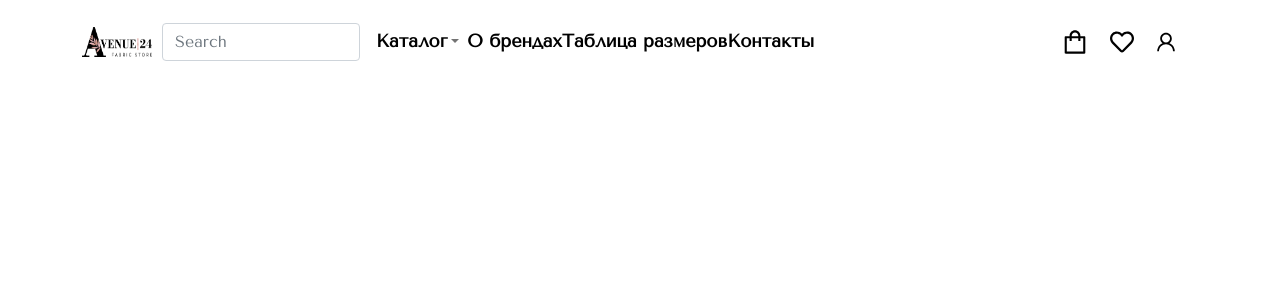
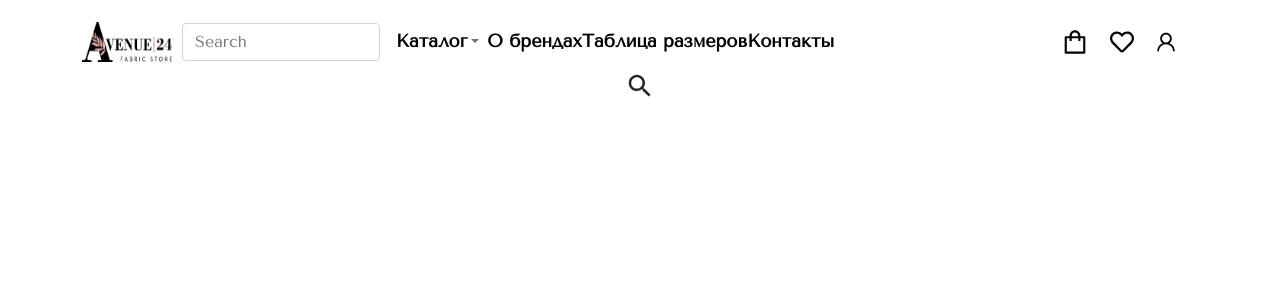
Before and after one commit to BKanybek/react-project-shop, a React (Create React App) app: page /2 in a window 1280 px wide. Shown: the top 300 px of the page. Built offline with nearby package versions, Linux system fonts and the light colour scheme; no server answers.

Commit message:
поиск, адаптация

```diff
--- a/src/Componets/Admin/ListProduct.jsx
+++ b/src/Componets/Admin/ListProduct.jsx
@@ -20,11 +20,11 @@ const ListProduct = () => {
     return (
         <div>
             <Box  sx={{ maxWidth: '1300px', flexGrow: 1, margin: 'auto'}}>
-                <Grid container spacing={{xs: 1, sm: 2, md: 10, lg: 4, }} columns={{xs: 2, sm: 2, md: 10, lg: 12}}>
+                <Grid container spacing={{xs: 2, sm: 4, md: 10, lg: 4, }} columns={{xs: 4, sm: 8, md: 12}}>
                     {
                         products ? (
                             products.map((item, index) => (
-                                    <Grid  item xs={1} sm={1} md={3} lg={3}  key={index}>
+                                    <Grid  item xs={2} sm={4} md={4} key={index}>
                                         <ProductCard item={item} key={index}/>
                                     </Grid>
                             ))
--- a/src/Componets/InfoPage/InfoPage.css
+++ b/src/Componets/InfoPage/InfoPage.css
@@ -1,3 +1,5 @@
+
+
 .img{
     width: 100%;
     height: 100%;
@@ -7,7 +9,6 @@
     margin: 3px;
     height: 40vh;
     position: relative;
-    background-color: red;
 }
 
 .info{
@@ -30,9 +31,11 @@
 
 .button{
     border: none;
-    padding: 10px;
-    background-color: white;
-    color: gray;
+    padding: 4px 16px;
+    /* background-color: white; */
+    border: 1px solid #fff;
+    color: #fff;
     cursor: pointer;
     font-weight: 700;
+    text-decoration: none;
 }
--- a/src/Componets/InfoPage/InfoPageItem.jsx
+++ b/src/Componets/InfoPage/InfoPageItem.jsx
@@ -5,10 +5,10 @@ const InfoPageItem = ({item}) => {
     console.log(item.img)
     return (
         <div className='container-wrapper'>
-            <img className='img' src={item.img} alt='test'/>
+                <img className='img' src={item.img} alt='test'/>
             <div className='info'>
                 <h1 className='title'>{item.title}</h1>
-                <button className='button'>Подробнее</button>
+                <a href='/' className='button'> Подробнее</a>
             </div>
 
         </div>
--- a/src/Componets/Navbar/Navbar.jsx
+++ b/src/Componets/Navbar/Navbar.jsx
@@ -168,7 +168,7 @@ export default function NavBar() {
     <div>
     <Navbar style={{maxWidth: '1360px', margin: 'auto', paddingTop: '20px'}} className='navbar' expand="lg">
       <Container style={{margin: 'auto'}}>
-      <img style={{width: '80px', height: '30px', paddingRight: '10px'}} src={Logo} alt="" />
+      <img style={{width: '100px', height: '40px', paddingRight: '10px'}} src={Logo} alt="" />
       <Form className="d-flex justify-content-center">
                     <FormControl
                         type="search"
--- a/src/Componets/ProductCard/ProductCard.jsx
+++ b/src/Componets/ProductCard/ProductCard.jsx
@@ -45,10 +45,10 @@ export default function ProductCard({item}) {
     )
   return (
     <>
-          <Card style={{boxShadow: 'none'}}>
+          <Card style={{width: '300px', boxShadow: 'none', margin: '20px 0px'}}>
             <Link to={`/detail/${item.id}`} style={{textDecoration: 'none', color: 'black'}}>
               <CardMedia
-
+                height='230px'
                 component="img"
                 image={item.image}
                 alt={item.title}
--- /dev/null
+++ b/src/Componets/Search/Search.css
@@ -0,0 +1,30 @@
+.search{
+    display: flex;
+    justify-content: center;
+}
+
+.searchInput{
+    position: relative;
+    display: flex;
+    align-items: center;
+}
+
+.crossIcon{
+    position: absolute;
+    top: 1;
+    right: 0;
+    margin-right: 10px;
+}
+
+.searchIcon{
+    padding: 0 20px;
+    display: flex;
+    position: relative;
+    justify-content: center;
+    align-items: center;
+    width: 60px;
+}
+
+.inputSearch{
+    padding: 5px 8px;
+}
--- /dev/null
+++ b/src/Componets/Search/Search.jsx
@@ -0,0 +1,33 @@
+import React from 'react';
+import CloseIcon from '@mui/icons-material/Close';
+import SearchIcon from '@mui/icons-material/Search';
+import './Search.css'
+import { useState } from 'react';
+
+const Search = () => {
+    const [show, setShow] = useState(false)
+    return (
+        <div className='search'>
+
+                {show &&
+                    <div className='search-wrapper'>
+                        <div className='searchInput'>
+                            <input className='inputSearch' type="text" placeholder='Поиск'/>
+                            <div onClick={() => setShow(!show)} className='crossIcon'>
+                            <CloseIcon />
+                            </div>
+                        </div>
+                    </div>
+                }
+                 <div onClick={() => setShow(!show)} className='searchIcon'>
+                    <SearchIcon style={{fontSize: '30px'}}/>
+                 </div>
+
+            <div>
+
+            </div>
+        </div>
+    );
+};
+
+export default Search;
--- a/src/MyRoutes.js
+++ b/src/MyRoutes.js
@@ -6,6 +6,7 @@ import DetailProduct from './Componets/Admin/DetailProduct';
 import ListProduct from './Componets/Admin/ListProduct';
 import Home from './Componets/Home/Home';
 import NavBar from './Componets/Navbar/Navbar';
+import Search from './Componets/Search/Search';
 import ProductsContextProvider from './Context/ProductContext';
 
 const MyRoutes = () => {
@@ -18,6 +19,7 @@ const MyRoutes = () => {
                     <Route path='/add' element={<AddProduct/>}/>
                     <Route path='/list' element={<ListProduct/>}/>
                     <Route path='/detail/:id' element={<DetailProduct/>}/>
+                    <Route path='/2' element={<Search/>}/>
                 </Routes>
             </BrowserRouter>
         </ProductsContextProvider>
```
